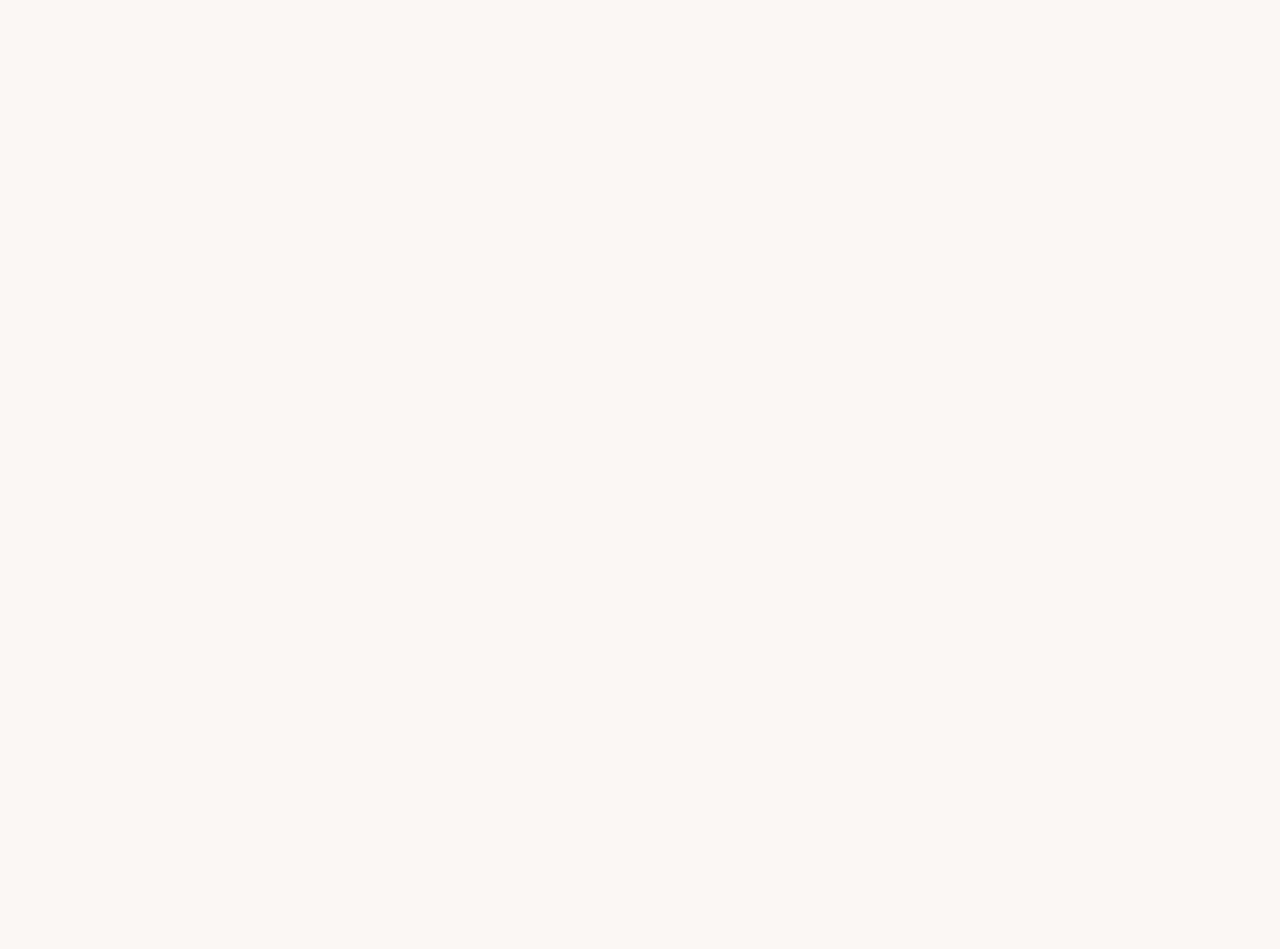
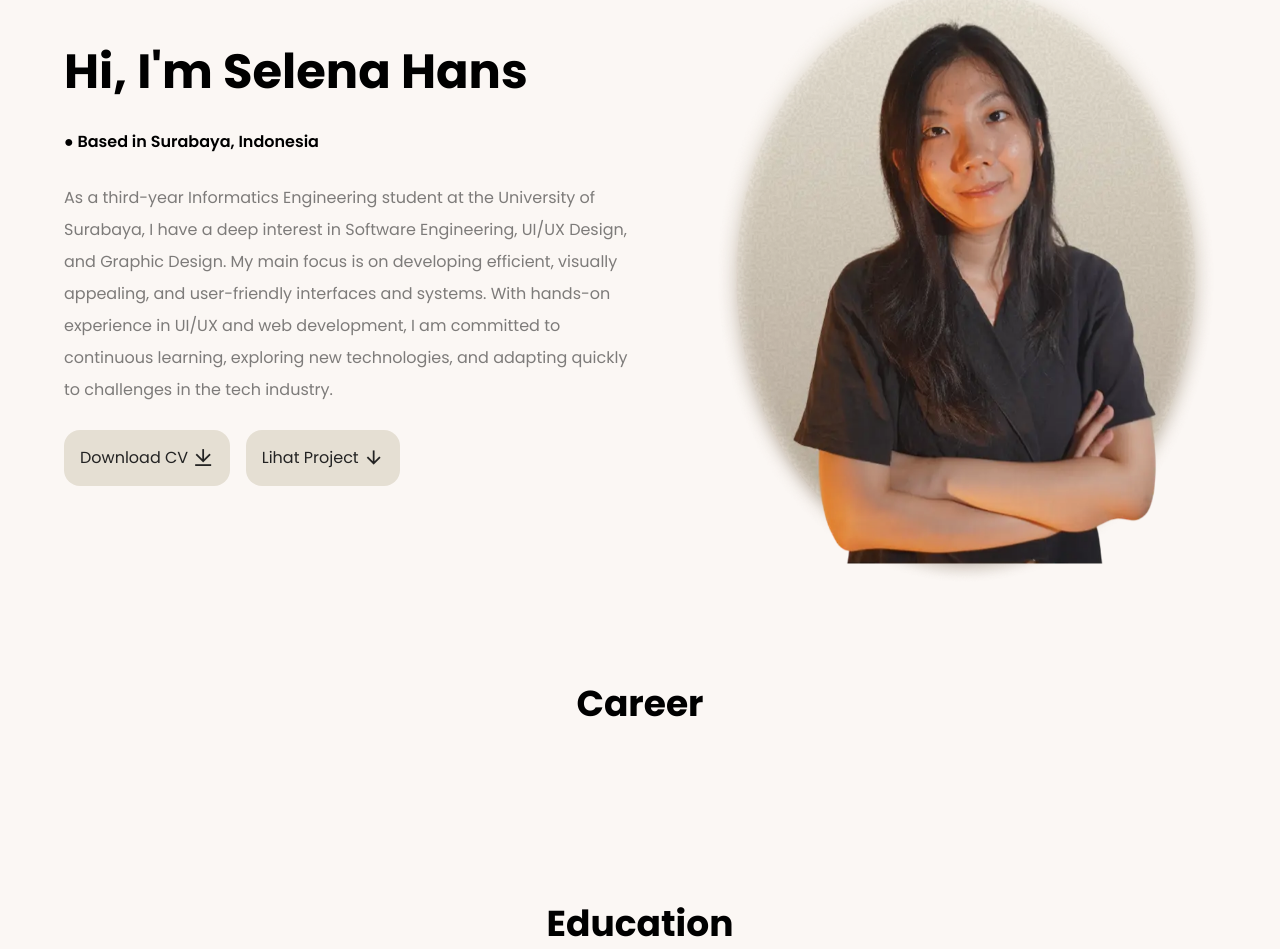
Before and after one commit to selenahans/portofolio, a React (Vite) app in the folder portofolio/: page /about in a window 1280 px wide. Shown: the part 183-1132 px from the top of the page. Before the commit the page ends 800 px from the top, so only its background shows below. Built offline with nearby package versions, Linux system fonts and the light colour scheme.

Commit message:
Implement About page layout and content

```diff
--- a/portofolio/src/data.js
+++ b/portofolio/src/data.js
@@ -345,6 +345,8 @@ export const listProyek = [
     role: "Frontend Developer",
   },
 ];
+
+
 // const webProjects = listProyek.filter((p) =>
 //   p.category.includes(PROJECT_CATEGORY.WEB_DEV)
 // )
--- a/portofolio/src/pages/About.tsx
+++ b/portofolio/src/pages/About.tsx
@@ -4,9 +4,100 @@ import { listProyek } from "../data";
 import { listSpeciality } from "../data";
 const About = () => {
   return (
-<>
-</>
-  )
-}
+    <>
+      <div
+        className="hero grid md:grid-cols-2 items-center pt-32 xl:gap-0 gap-6 grid-cols-1 max-w-6xl mx-auto"
+        id="tentang"
+      >
+        <div className="animate__animated animate__fadeInUp animate__delay-3s">
+          <h1 className="text-5xl/tight font-bold mb-6">Hi, I'm Selena Hans</h1>
+          {/* <div className="flex items-center gap-3 mb-6 bg-amber-300 w-fit p-4 rounded-2xl">
+            <img
+              src={DataImage.HeroImage}
+              alt="Hero"
+              className="w-10 rounded-md"
+              loading="lazy"
+            />
+            <q>lorem ipsum im so happy to see you!</q>
+          </div> */}
+          <p className="text-base/loose mb-6 font-semibold">
+            ● Based in Surabaya, Indonesia
+          </p>
+          <p className="text-base/loose mb-6 opacity-50">
+            As a third-year Informatics Engineering student at the University of
+            Surabaya, I have a deep interest in Software Engineering, UI/UX
+            Design, and Graphic Design. My main focus is on developing
+            efficient, visually appealing, and user-friendly interfaces and
+            systems. With hands-on experience in UI/UX and web development, I am
+            committed to continuous learning, exploring new technologies, and
+            adapting quickly to challenges in the tech industry.
+          </p>
+          <div className="flex items-center sm:gap-4 gap-2">
+            <a
+              href="#"
+              className="bg-[#E5DFD3] p-4 rounded-2xl hover:bg-[#A39383] hover:scale-110 transition-transform duration-300 text-[#232323]"
+            >
+              Download CV <i className="ri-download-line ri-lg "></i>
+            </a>
+            <a
+              href="#"
+              className="bg-[#E5DFD3] p-4 rounded-2xl hover:bg-[#A39383] hover:scale-110 transition-transform duration-300 text-[#232323]"
+            >
+              Lihat Project <i className="ri-arrow-down-line ri-lg"></i>
+            </a>
+          </div>
+        </div>
+        <img
+          src={DataImage.HeroImage}
+          alt="Hero"
+          className="w-[500px] md:ml-auto animate__animated animate__fadeInUp animate__delay-4s"
+          loading="lazy"
+        />
+      </div>
+      <div className="career mt-15 py-10 max-w-7xl mx-auto" id="career">
+        <h1
+          className="text-4xl font-bold mb-10 text-center"
+          data-aos="fade-up"
+          data-aos-duration="1000"
+          data-aos-once="true"
+        >
+          Career
+        </h1>
+      </div>
+      <div></div>
+      <div className="education mt-15 py-10 max-w-7xl mx-auto" id="education">
+        <h1
+          className="text-4xl font-bold mb-10 text-center"
+          data-aos="fade-up"
+          data-aos-duration="1000"
+          data-aos-once="true"
+        >
+          Education
+        </h1>
+        <div className="w-4/5 mx-auto flex flex-col gap-8">
+          {listSpeciality.map((item) => (
+            <div
+              key={item.id}
+              className="flex flex-col md:flex-row items-center md:items-start gap-6 p-6 bg-[#E5DFD3] rounded-lg"
+              data-aos="fade-up"
+              data-aos-duration="1000"
+            >
+              <img
+                src={item.gambar}
+                alt={item.judul}
+                className="w-20 h-20 object-contain rounded-md"
+                loading="lazy"
+              />
+              <div>
+                <h1 className="text-2xl font-bold mb-2">{item.judul}</h1>
+                <p className="text-base/loose opacity-70">{item.desk}</p>
+              </div>
+            </div>
+          ))}
+        </div>
+      </div>
+    </>
+  );
+};
 
-export default About
+export default About;
```
